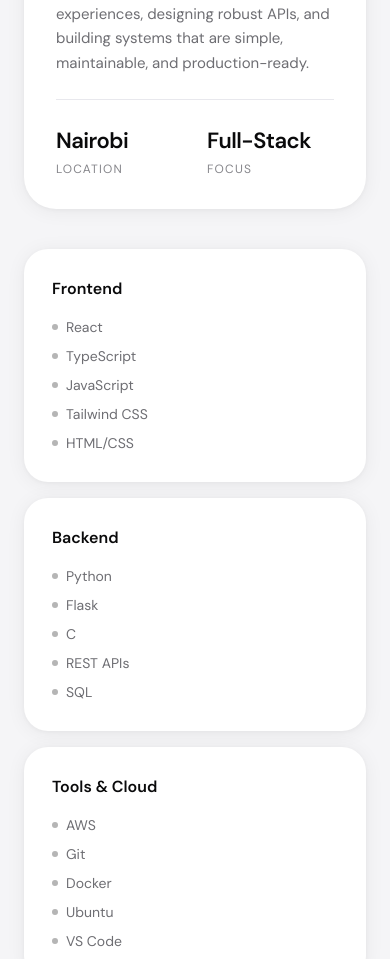
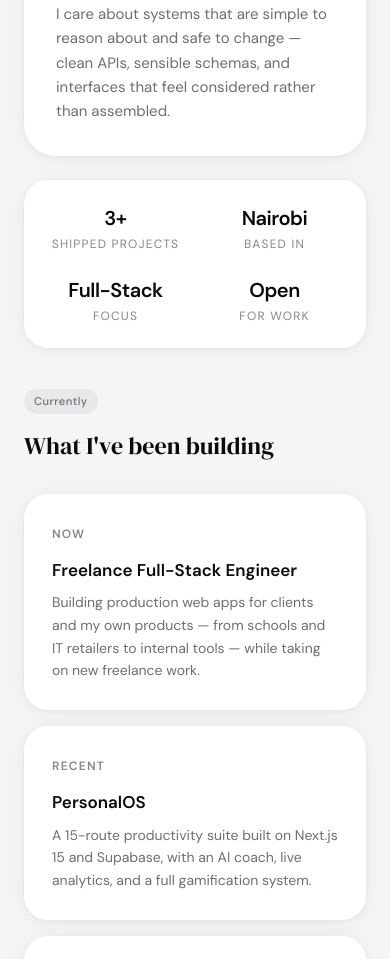
Before and after one commit to waynekiprotich/Wayne-s-Portfolio, a React (Vite) app: page /about in a window 390 px wide. Shown: the part 1029-1988 px from the top of the page. Built offline with nearby package versions, Linux system fonts and the light colour scheme.

Commit message:
style: update main layout and resolve transition issues

```diff
--- a/src/pages/About.jsx
+++ b/src/pages/About.jsx
@@ -5,15 +5,43 @@ import SectionDivider from '../components/UI/SectionDivider'
 const skills = [
   {
     category: 'Frontend',
-    items: ['React', 'TypeScript', 'JavaScript', 'Tailwind CSS', 'HTML/CSS']
+    items: ['React', 'Next.js', 'TypeScript', 'Tailwind CSS', 'Framer Motion'],
   },
   {
     category: 'Backend',
-    items: ['Python', 'Flask', 'C', 'REST APIs', 'SQL']
+    items: ['Python', 'Flask', 'FastAPI', 'REST APIs', 'PostgreSQL'],
   },
   {
-    category: 'Tools & Cloud',
-    items: ['AWS', 'Git', 'Docker', 'Ubuntu', 'VS Code']
+    category: 'Tools & Infra',
+    items: ['Supabase', 'Git', 'Docker', 'AWS', 'Vite'],
+  },
+]
+
+const stats = [
+  { value: '3+', label: 'Shipped Projects' },
+  { value: 'Nairobi', label: 'Based In' },
+  { value: 'Full-Stack', label: 'Focus' },
+  { value: 'Open', label: 'For Work' },
+]
+
+const timeline = [
+  {
+    period: 'Now',
+    title: 'Freelance Full-Stack Engineer',
+    description:
+      'Building production web apps for clients and my own products — from schools and IT retailers to internal tools — while taking on new freelance work.',
+  },
+  {
+    period: 'Recent',
+    title: 'PersonalOS',
+    description:
+      'A 15-route productivity suite built on Next.js 15 and Supabase, with an AI coach, live analytics, and a full gamification system.',
+  },
+  {
+    period: 'Recent',
+    title: 'Stack Battle KE',
+    description:
+      'A competitive coding platform for Kenyan university students — Flask + PostgreSQL backend, React frontend, JWT auth, and a live code-execution engine, built end to end as a final-year project.',
   },
 ]
 
@@ -29,7 +57,8 @@ export default function About() {
         </h1>
       </div>
 
-      <div className="reveal bg-surface rounded-4xl shadow-apple p-8 sm:p-12 grid md:grid-cols-2 gap-12 items-center mb-10">
+      {/* Profile + intro */}
+      <div className="reveal bg-surface rounded-4xl shadow-apple p-8 sm:p-12 grid md:grid-cols-2 gap-12 items-center mb-6">
         <div className="flex justify-center md:justify-start">
           <div className="profile-ring">
             <div className="w-52 sm:w-60 aspect-[4/5] rounded-[calc(1.5rem-3px)] overflow-hidden">
@@ -51,29 +80,65 @@ export default function About() {
           </h2>
 
           <p className="text-pebble text-[15px] mb-6 leading-relaxed">
-            I am a Full-Stack Engineer focused on building fast, scalable, and modern web applications.
-            I work across frontend and backend systems to deliver clean and reliable products.
+            I'm a full-stack engineer based in Nairobi, working independently with clients and
+            on my own products. I move fluidly between frontend and backend — designing the
+            data model one hour, polishing a transition the next.
           </p>
 
           <p className="text-pebble text-[15px] leading-relaxed">
-            I enjoy creating smooth user experiences, designing robust APIs, and building systems that are
-            simple, maintainable, and production-ready.
+            I care about systems that are simple to reason about and safe to change — clean
+            APIs, sensible schemas, and interfaces that feel considered rather than assembled.
           </p>
-
-          <div className="grid grid-cols-2 gap-6 pt-6 mt-6 border-t border-fog dark:border-white/10">
-            <div>
-              <p className="text-[22px] font-semibold text-ink tracking-tight">Nairobi</p>
-              <p className="text-xs text-stone mt-1 uppercase tracking-widest">Location</p>
-            </div>
-            <div>
-              <p className="text-[22px] font-semibold text-ink tracking-tight">Full-Stack</p>
-              <p className="text-xs text-stone mt-1 uppercase tracking-widest">Focus</p>
-            </div>
-          </div>
         </div>
       </div>
 
-      <div className="grid md:grid-cols-3 gap-4">
+      {/* Stats strip */}
+      <div className="reveal bg-surface rounded-3xl shadow-apple p-6 sm:p-8 grid grid-cols-2 sm:grid-cols-4 gap-6 mb-10">
+        {stats.map(({ value, label }) => (
+          <div key={label} className="text-center sm:text-left">
+            <p className="text-xl sm:text-[22px] font-semibold text-ink tracking-tight">
+              {value}
+            </p>
+            <p className="text-xs text-stone mt-1 uppercase tracking-widest">{label}</p>
+          </div>
+        ))}
+      </div>
+
+      {/* Currently building / timeline */}
+      <div className="mb-6 fade-up">
+        <PillTag>Currently</PillTag>
+        <h3 className="font-serif text-2xl md:text-3xl text-ink mt-4 mb-8">
+          What I've been building
+        </h3>
+      </div>
+
+      <div className="space-y-4 mb-16">
+        {timeline.map(({ period, title, description }, i) => (
+          <div
+            key={title}
+            className="reveal bg-surface rounded-3xl shadow-apple p-7 sm:p-8 grid sm:grid-cols-[100px_1fr] gap-4 sm:gap-8"
+            style={{ transitionDelay: `${i * 0.08}s` }}
+          >
+            <p className="text-xs font-semibold text-stone uppercase tracking-widest pt-1">
+              {period}
+            </p>
+            <div>
+              <h4 className="font-semibold text-ink text-[17px] mb-2">{title}</h4>
+              <p className="text-pebble text-[14px] leading-relaxed">{description}</p>
+            </div>
+          </div>
+        ))}
+      </div>
+
+      {/* Skills */}
+      <div className="mb-6 fade-up">
+        <PillTag>Toolkit</PillTag>
+        <h3 className="font-serif text-2xl md:text-3xl text-ink mt-4 mb-8">
+          Technologies I work with
+        </h3>
+      </div>
+
+      <div className="grid md:grid-cols-3 gap-4 mb-16">
         {skills.map(({ category, items }, i) => (
           <div
             key={category}
@@ -92,6 +157,23 @@ export default function About() {
           </div>
         ))}
       </div>
+
+      {/* CTA */}
+      <div className="reveal bg-surface rounded-4xl shadow-apple p-10 sm:p-14 text-center">
+        <h3 className="font-serif text-2xl md:text-3xl text-ink mb-3">
+          Have a project in mind?
+        </h3>
+        <p className="text-pebble text-[15px] mb-7 max-w-md mx-auto leading-relaxed">
+          I'm currently taking on new freelance work — happy to talk through what you're
+          building and whether I'm a good fit.
+        </p>
+        <a
+          href="/contact"
+          className="inline-flex items-center justify-center rounded-full bg-ink text-surface px-7 py-3 text-sm font-medium hover:opacity-90 transition-opacity"
+        >
+          Get in touch
+        </a>
+      </div>
     </section>
   )
 }
--- a/src/pages/Blog.jsx
+++ b/src/pages/Blog.jsx
@@ -1,27 +1,8 @@
-import { useState, useEffect } from 'react'
 import useScrollReveal from '../hooks/useScrollReveal'
 import PillTag from '../components/UI/PillTag'
-import { fetchBlogPosts } from '../utils/api'
 
 export default function Blog() {
   useScrollReveal()
-  const [posts, setPosts] = useState([])
-  const [loading, setLoading] = useState(true)
-
-  useEffect(() => {
-    const getPosts = async () => {
-      try {
-        const data = await fetchBlogPosts()
-        setPosts(data)
-      } catch (error) {
-        console.error("Error fetching blog posts:", error)
-      } finally {
-        setLoading(false)
-      }
-    }
-
-    getPosts()
-  }, [])
 
   return (
     <section className="max-w-5xl mx-auto px-6 pt-20 pb-24">
@@ -37,41 +18,15 @@ export default function Blog() {
         </p>
       </div>
 
-      {loading ? (
-        <div className="reveal text-center py-24 bg-surface rounded-3xl border border-fog dark:border-white/10 shadow-apple">
-          <p className="text-stone mt-2 text-[14px]">Loading articles...</p>
-        </div>
-      ) : posts.length === 0 ? (
-        <div className="reveal text-center py-24 bg-surface rounded-3xl border border-fog dark:border-white/10 shadow-apple">
-          <h3 className="text-xl font-medium text-ink dark:text-white">No posts yet</h3>
-          <p className="text-stone mt-2 text-[14px]">Check back later for new technical articles.</p>
-        </div>
-      ) : (
-        <div className="grid grid-cols-1 md:grid-cols-2 gap-6">
-          {posts.map((post) => (
-            <div
-              key={post.id}
-              className="reveal p-8 bg-surface rounded-3xl border border-fog dark:border-white/10 shadow-apple hover:shadow-lg transition-all duration-300 flex flex-col justify-between"
-            >
-              <div>
-                <div className="flex items-center justify-between mb-4">
-                  <span className="text-xs font-medium text-stone uppercase tracking-wider">{post.category}</span>
-                  <span className="text-xs text-pebble">{post.date}</span>
-                </div>
-                <h3 className="text-xl font-medium text-ink dark:text-white mb-3">
-                  {post.title}
-                </h3>
-                <p className="text-[14px] text-pebble leading-relaxed mb-6">
-                  {post.excerpt}
-                </p>
-              </div>
-              <button className="text-[13px] font-medium text-ink dark:text-white self-start hover:text-stone transition-colors">
-                Read Article →
-              </button>
-            </div>
-          ))}
-        </div>
-      )}
+      <div className="reveal text-center py-28 bg-surface rounded-3xl border border-fog dark:border-white/10 shadow-apple">
+        <PillTag>Coming Soon</PillTag>
+        <h3 className="font-serif text-2xl md:text-3xl text-ink dark:text-white mt-6">
+          Articles are on the way
+        </h3>
+        <p className="text-stone mt-3 text-[14px] max-w-sm mx-auto leading-relaxed">
+          I'm writing up technical breakdowns from recent projects. Check back soon.
+        </p>
+      </div>
     </section>
   )
 }
```
Also changed, not shown: src/pages/Estimator.jsx (+47 -39 lines).
